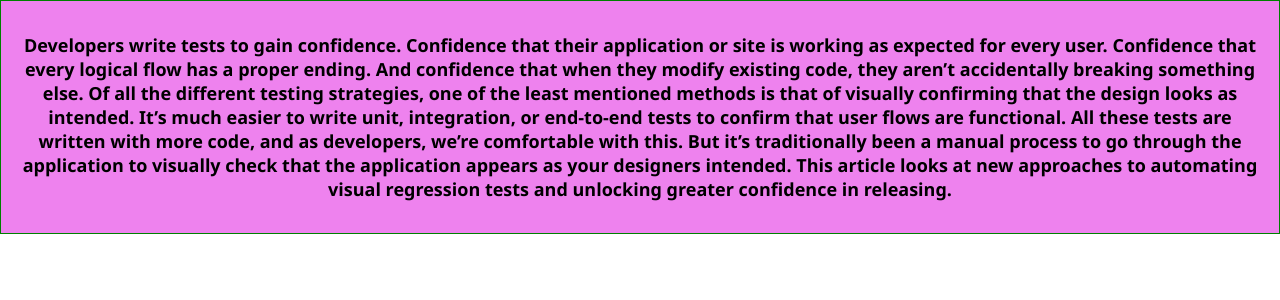
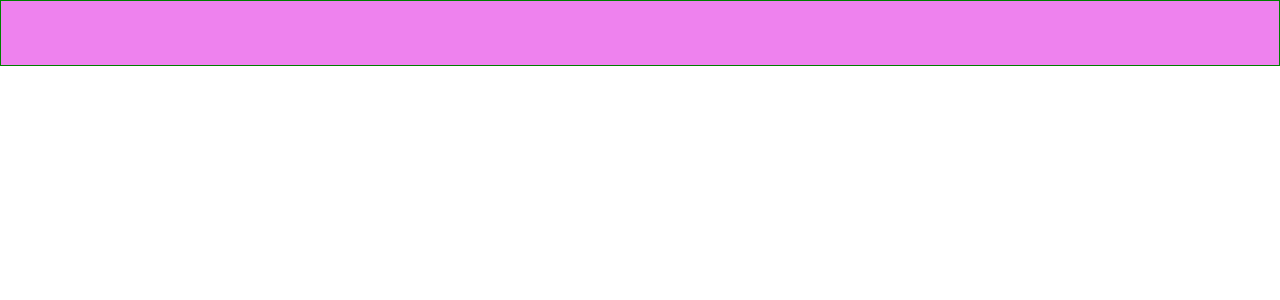
Before and after one commit to RachaneeSaeng/visual_testing, a React (Create React App) app: page / in a window 1280 px wide. Shown: the top 300 px of the page. Built offline with nearby package versions, Linux system fonts and the light colour scheme.

Commit message:
To try if pipeline can supply env

```diff
--- a/src/App.js
+++ b/src/App.js
@@ -2,23 +2,7 @@ import React from "react";
 import styles from "./App.module.scss";
 
 function App() {
-  return (
-    <div className={styles.App}>
-      Developers write tests to gain confidence. Confidence that their
-      application or site is working as expected for every user. Confidence that
-      every logical flow has a proper ending. And confidence that when they
-      modify existing code, they aren’t accidentally breaking something else. Of
-      all the different testing strategies, one of the least mentioned methods
-      is that of visually confirming that the design looks as intended. It’s
-      much easier to write unit, integration, or end-to-end tests to confirm
-      that user flows are functional. All these tests are written with more
-      code, and as developers, we’re comfortable with this. But it’s
-      traditionally been a manual process to go through the application to
-      visually check that the application appears as your designers intended.
-      This article looks at new approaches to automating visual regression tests
-      and unlocking greater confidence in releasing.
-    </div>
-  );
+  return <div className={styles.App}>{process.env.VISUAL_TEST}</div>;
 }
 
 export default App;
```
